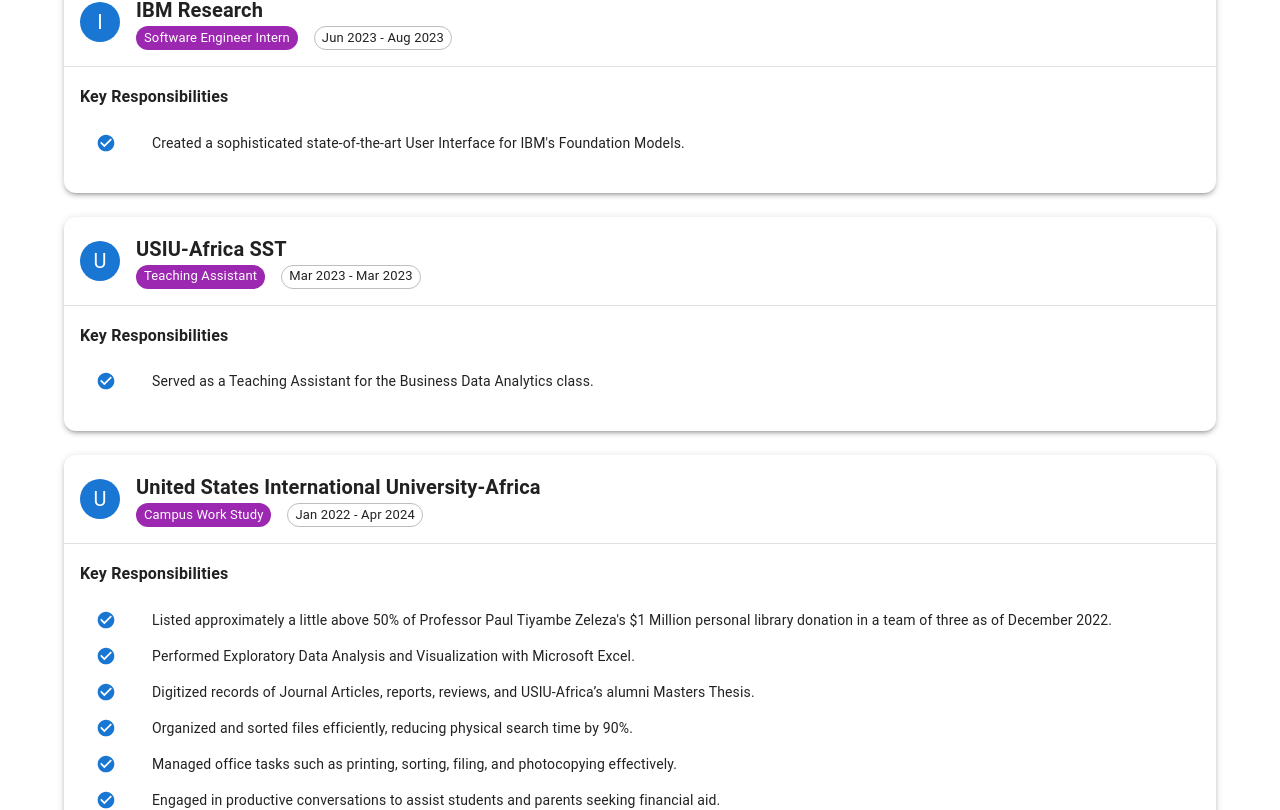
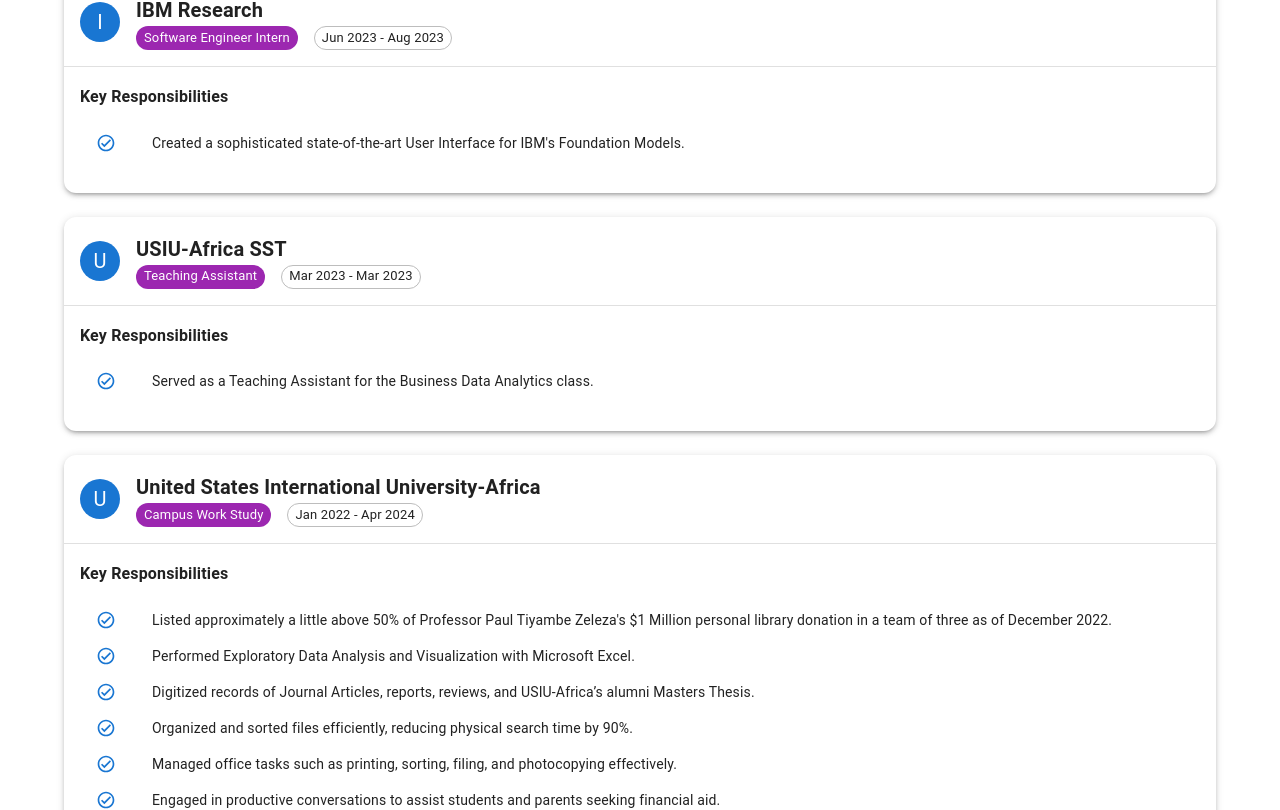
Before and after one commit to olivernjeru/olivernjeru.github.io, a React (Create React App) app: page / in a window 1280 px wide. Shown: the part 3417-4227 px from the top of the page. Built offline with nearby package versions, Linux system fonts and the light colour scheme.

Commit message:
fix: update icons in Experience component to outlined versions for consistency

```diff
--- a/src/components/Experience.js
+++ b/src/components/Experience.js
@@ -17,9 +17,7 @@ import {
   useTheme,
   Avatar,
 } from '@mui/material';
-import WorkOutlineIcon from '@mui/icons-material/WorkOutline';
-import CheckCircleIcon from '@mui/icons-material/CheckCircle';
-import HourglassEmptyIcon from '@mui/icons-material/HourglassEmpty';
+import { CheckCircleOutlined, HourglassEmptyOutlined, WorkOutlineOutlined } from '@mui/icons-material';
 import SectionHeader from './SectionHeader';
 import { workExperienceData } from './dataStores/ExperienceObject';
 
@@ -37,7 +35,7 @@ const Experience = () => {
     >
       <Container maxWidth="lg">
         <SectionHeader
-          icon={WorkOutlineIcon}
+          icon={WorkOutlineOutlined}
           title="Experience"
           subtitle="Where I am Making an Impact"
           delay={800}
@@ -105,12 +103,12 @@ const Experience = () => {
                           <ListItem key={idx}>
                             <ListItemIcon>
                               {isOngoing ? (
-                                <HourglassEmptyIcon
+                                <HourglassEmptyOutlined
                                   color="warning"
                                   fontSize="small"
                                 />
                               ) : (
-                                <CheckCircleIcon
+                                <CheckCircleOutlined
                                   color="primary"
                                   fontSize="small"
                                 />
```
